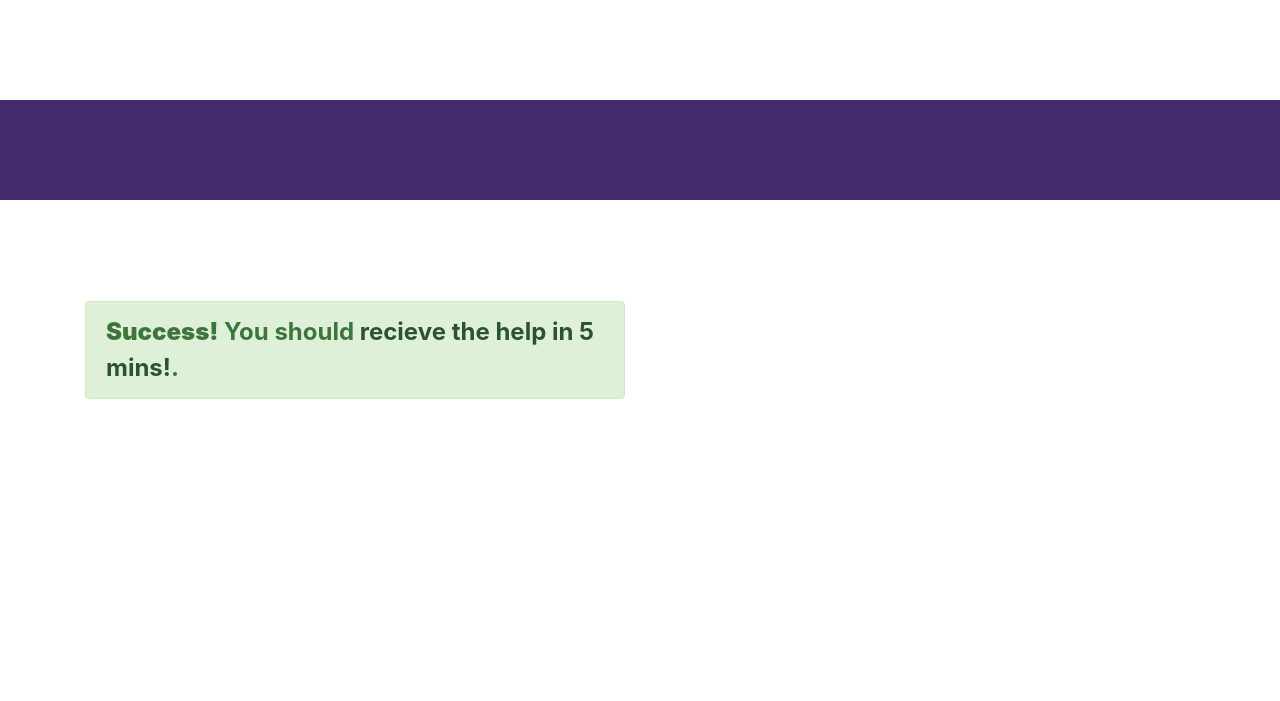
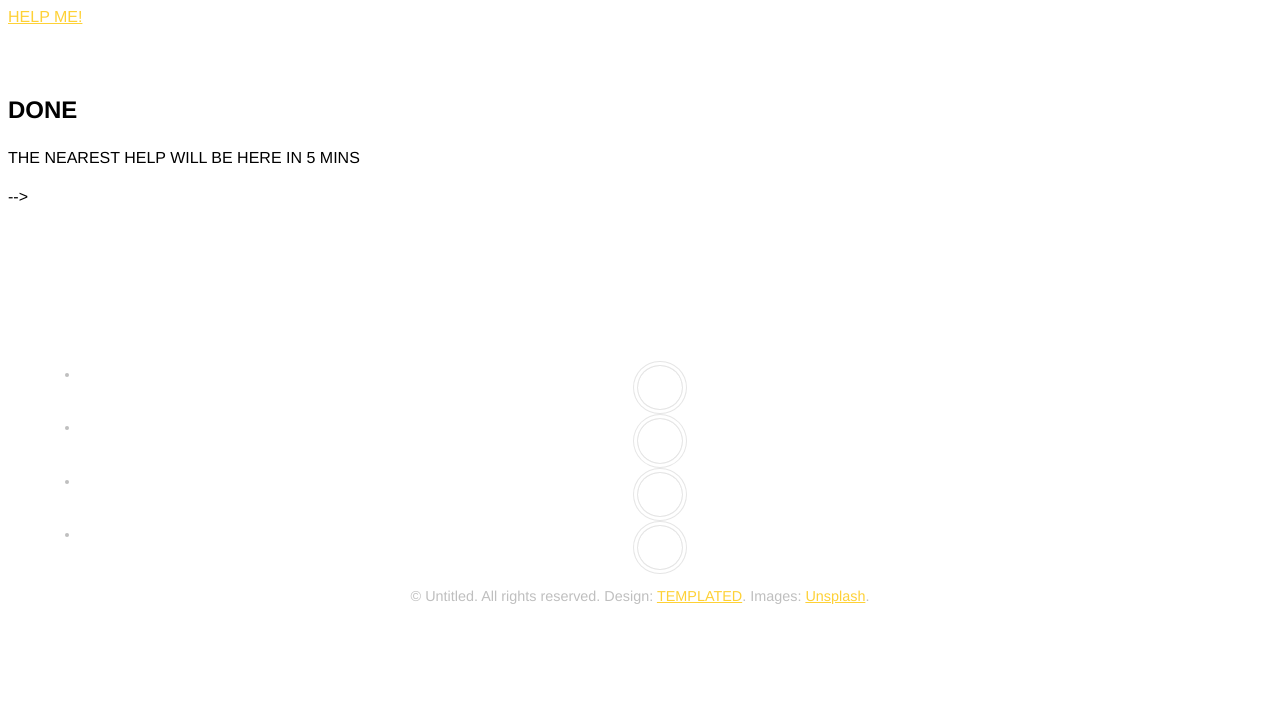
Before and after one commit to jihjihk/torchtech, a Flask app: page /elements in a window 1280 px wide. Shown: the top 701 px of the page. Run offline with Flask 2, Linux system fonts and the light colour scheme; some libraries are stand-ins or nearby versions.

Commit message:
Revert "edit"
This reverts commit 239d3f597086528fcec42a415042f7c6c74c6ffe.

```diff
--- a/templates/urgent.html
+++ b/templates/urgent.html
@@ -1,62 +1,143 @@
 <!DOCTYPE HTML>
+
 <html>
 	<head>
-	<title>Torch Tech</title>
+		<title>Viable - Welcome</title>
 		<meta charset="utf-8" />
 		<meta name="viewport" content="width=device-width, initial-scale=1" />
 		<link rel="stylesheet" href="{{ url_for('static', filename='styles/main.css') }}" />
-	<link rel="stylesheet" href="https://cdnjs.cloudflare.com/ajax/libs/twitter-bootstrap/4.0.0-alpha.6/css/bootstrap.min.css" />
-	<style>
-	    .navbar-toggler {
-	        z-index: 1;
-	    }
+	</head>
+	<body class="subpage">
 
-	    @media (max-width: 576px) {
-	        nav > .container {
-	            width: 100%;
-	        }
-	    }
-	    </style>
-</head>
-<body id="page-top">
-	<!-- Nav -->
-	<nav class="navbar" id="mainNav">
-		<div class="collapse navbar-collapse">
-            <ul class="navbar-nav ml-auto">
-                <li class="nav-item">
-                    <a class="nav-link" href="#home">Home</a>
-                </li>
-                <li class="nav-item">
-                    <a class="nav-link" href="#profile">Profile</a>
-                </li>
+		<!-- Header -->
+			<header id="header">
+				<div class="logo"><a href="index.html">HELP ME!</a>
+				<!-- </div>
+				<a href="#menu">Menu</a> -->
+			</header>
+
+		<!-- Nav
+			<nav id="menu">
+				<ul class="links">
+					<li><a href="index.html">Home</a></li>
+					<li><a href="login.html">Logiin</a></li>
+					<li><a href="elements.html">Elements</a></li>
 				</ul>
+			</nav>
+		-->
+		<!-- Main -->
+			<div id="main">
+				<section class="wrapper style1">
+					<div class="inner">
+
+						<header class="align-center">
+							<h2>DONE</h2>
+							<p>THE NEAREST HELP WILL BE HERE IN 5 MINS</p>
+						</header>
+
+
+
+						<!--	<div class="flex flex-3">
+								<div class="col align-center">
+									<div class="image round fit">
+										<a href="generic.html" class="link"><img src="images/face.png" alt="" /></a>
 									</div>
-	</nav>
+									<h2>What should we do today??</h2>
 
-<!-- Banner -->
-	<section id="about">
-        <div class="container">
-            <div class="row center-block">
-                <div class="col-sm-8 col-sm-offset-2 col-md-8 col-md-offset-2 col-xl-8 col-xl-offset-2">
+								</div>
+								<div class="col align-center">
+									<div class="image round fit">
+										<a href="noti.html" class="link"><img src="images/bell.jpeg" alt= "" /></a>
+									</div>
+									<h2>What you wanna plan?</h2>
+
+								</div>
+								<div class="col align-center">
+									<div class="image round fit">
+										<a href="part3.html" class="link"><img src="images/memo.png" alt="" /></a>
+									</div>
+									<h2>How is your day lookin?</h2>
 
 								</div>
 							</div>
-	        <div class="row">
-	           	<div class="col-xs-8 col-xs-offset-2 col-md-6 col-md-offset-3 col-xl-6 col-xl-offset-3 multichoice">
+
+									<!-- Form
+										<h3>Form</h3>
+
+										<form method="post" action="#">
+											<div class="row uniform">
+												<div class="6u 12u$(xsmall)">
+													<input type="text" name="name" id="name" value="" placeholder="Name" />
+												</div>
+												<div class="6u$ 12u$(xsmall)">
+													<input type="email" name="email" id="email" value="" placeholder="Email" />
+												</div>
+												<!-- Break
+												<div class="12u$">
+													<div class="select-wrapper">
+														<select name="category" id="category">
+															<option value="">- Category -</option>
+															<option value="1">Manufacturing</option>
+															<option value="1">Shipping</option>
+															<option value="1">Administration</option>
+															<option value="1">Human Resources</option>
+														</select>
+													</div>
+												</div>
+												<!-- Break
+												<div class="4u 12u$(small)">
+													<input type="radio" id="priority-low" name="priority" checked>
+													<label for="priority-low">Low Priority</label>
+												</div>
+												<div class="4u 12u$(small)">
+													<input type="radio" id="priority-normal" name="priority">
+													<label for="priority-normal">Normal Priority</label>
+												</div>
+												<div class="4u$ 12u$(small)">
+													<input type="radio" id="priority-high" name="priority">
+													<label for="priority-high">High Priority</label>
+												</div>
+												<!-- Break
+												<div class="6u 12u$(small)">
+													<input type="checkbox" id="copy" name="copy">
+													<label for="copy">Email me a copy of this message</label>
+												</div>
+												<div class="6u$ 12u$(small)">
+													<input type="checkbox" id="human" name="human" checked>
+													<label for="human">I am a human and not a robot</label>
+												</div>
+												<!-- Break
+												<div class="12u$">
+													<textarea name="message" id="message" placeholder="Enter your message" rows="6"></textarea>
+												</div>
+												<!-- Break
+												<div class="12u$">
+													<ul class="actions">
+														<li><input type="submit" value="Send Message" /></li>
+														<li><input type="reset" value="Reset" class="alt" /></li>
+													</ul>
+												</div>
+											</div>
+										</form>-->
+
+							-->
+					</div>
+				</section>
+			</div>
 
 
-
-
-
-	                <div class="alert alert-success">
-  					<strong>Success!</strong> You should <a href="#" class="alert-link">recieve the help in 5 mins!</a>.
+		<!-- Footer -->
+			<footer id="footer">
+				<div class="copyright">
+					<ul class="icons">
+						<li><a href="#" class="icon fa-twitter"><span class="label">Twitter</span></a></li>
+						<li><a href="#" class="icon fa-facebook"><span class="label">Facebook</span></a></li>
+						<li><a href="#" class="icon fa-instagram"><span class="label">Instagram</span></a></li>
+						<li><a href="#" class="icon fa-snapchat"><span class="label">Snapchat</span></a></li>
+					</ul>
+					<p>&copy; Untitled. All rights reserved. Design: <a href="https://templated.co">TEMPLATED</a>. Images: <a href="https://unsplash.com">Unsplash</a>.</p>
 				</div>
-
-                </div>
-
-            </div>
-		</div>
-	</section>
+			</footer>
 
 		<!-- Scripts -->
 			<script src="assets/js/jquery.min.js"></script>
```
Also changed, not shown: templates/danger.html (+9 -3 lines). Lines whose indentation alone changed are shown as unchanged.
